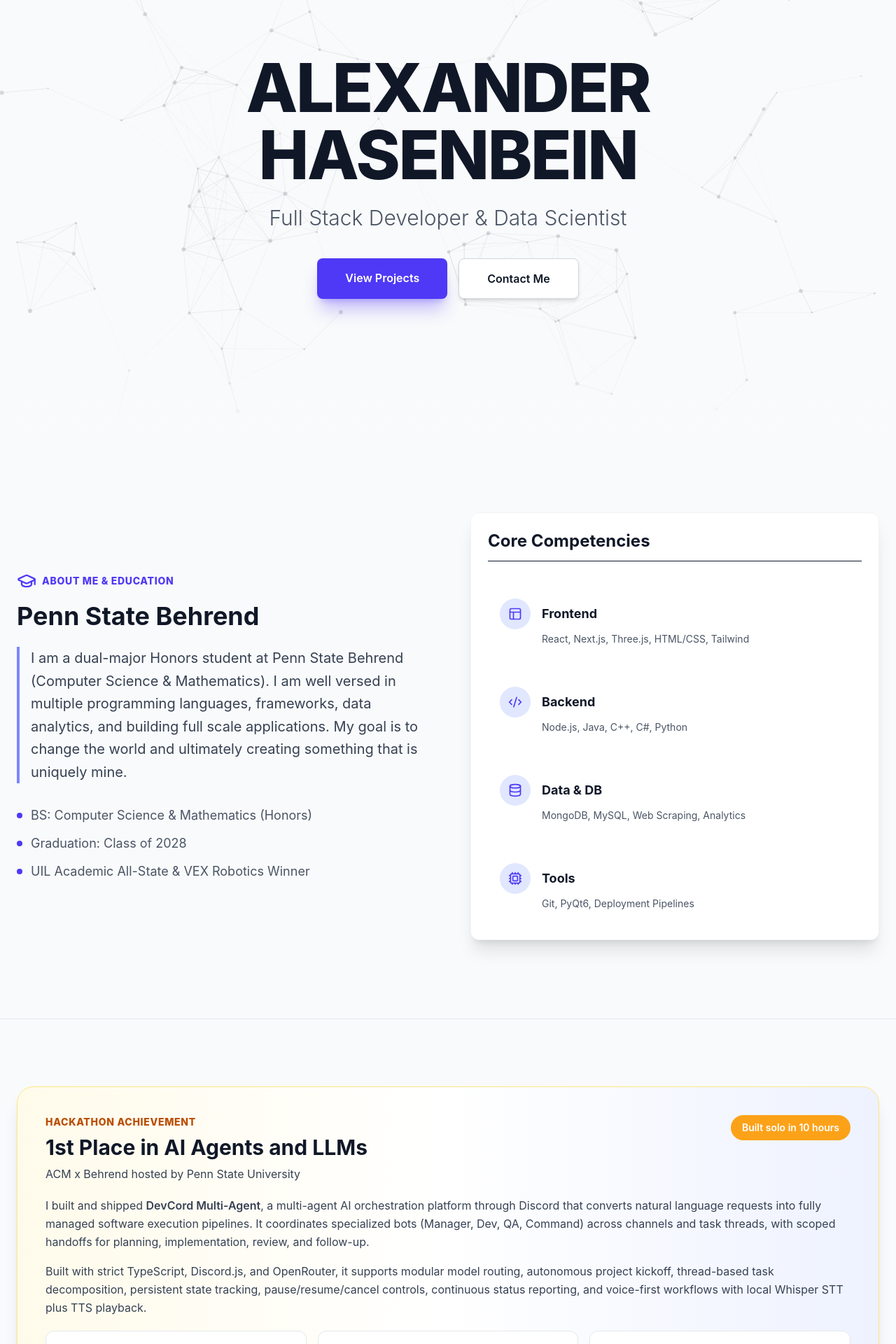
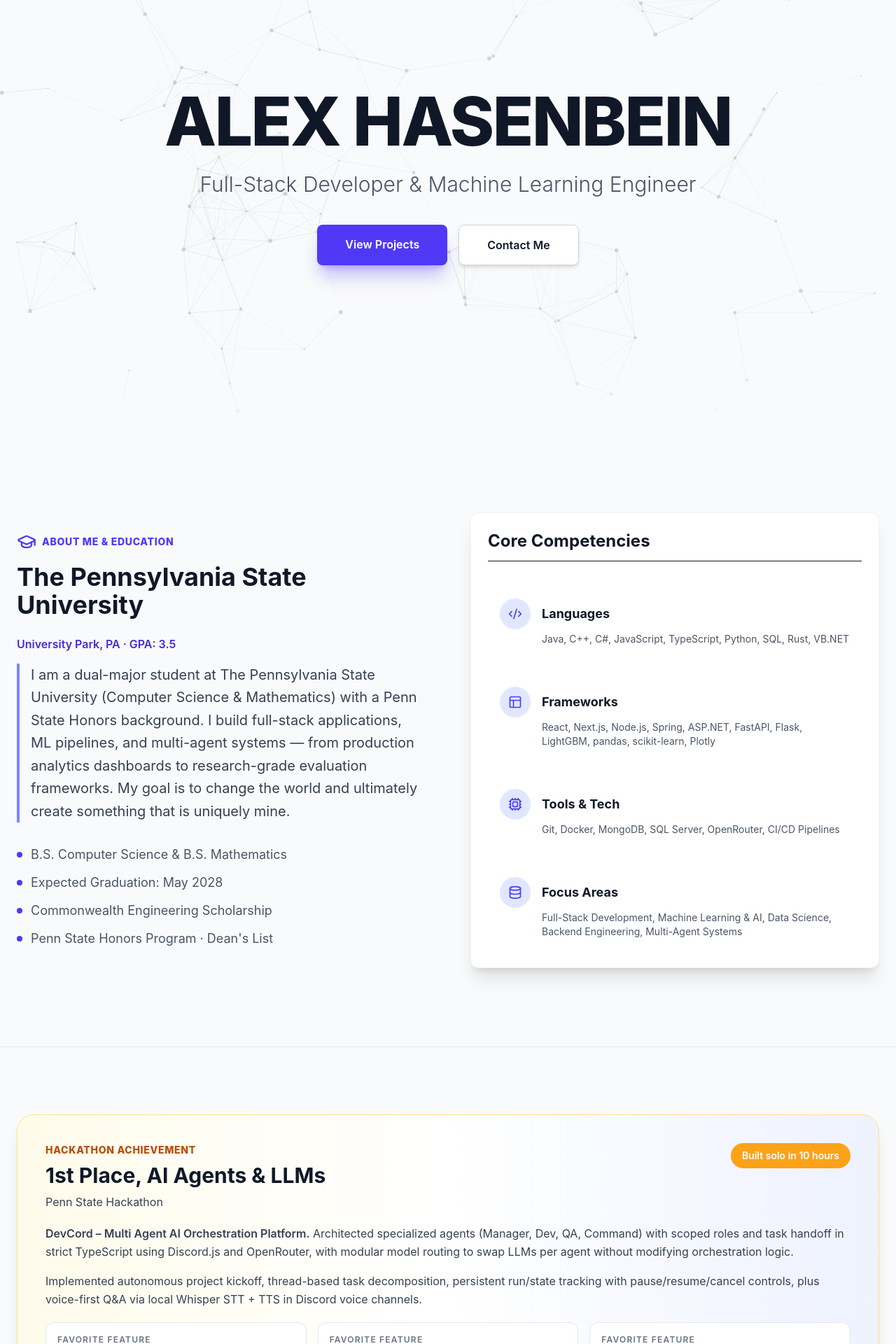
Before and after one commit to AHasenbein/portfolio, a React (Vite) app: page / in a window 1280 px wide. Shown: the part 180-2100 px from the top of the page at 70% size. Built offline with nearby package versions, Linux system fonts and the light colour scheme.

Commit message:
name change

```diff
--- a/index.html
+++ b/index.html
@@ -4,7 +4,7 @@
     <meta charset="UTF-8" />
     <link rel="icon" type="image/svg+xml" href="src/assets/article.svg" />
     <meta name="viewport" content="width=device-width, initial-scale=1.0" />
-    <title>portfolio</title>
+    <title>Alex Hasenbein</title>
   </head>
   <body>
     <div id="root"></div>
--- a/src/App.jsx
+++ b/src/App.jsx
@@ -49,19 +49,22 @@ const RESUME_PDF_LINK = resumePDF;
 
 // --- RESUME DATA POPULATION ---
 const PORTFOLIO_DATA = {
-  name: "ALEXANDER HASENBEIN",
-  title: "Full Stack Developer & Data Scientist",
-  about: "I am a dual-major Honors student at Penn State Behrend (Computer Science & Mathematics). I am well versed in multiple programming languages, frameworks, data analytics, and building full scale applications. My goal is to change the world and ultimately creating something that is uniquely mine.",
+  name: "ALEX HASENBEIN",
+  title: "Full-Stack Developer & Machine Learning Engineer",
+  about: "I am a dual-major student at The Pennsylvania State University (Computer Science & Mathematics) with a Penn State Honors background. I build full-stack applications, ML pipelines, and multi-agent systems — from production analytics dashboards to research-grade evaluation frameworks. My goal is to change the world and ultimately create something that is uniquely mine.",
 
   // Categorized skills from your resume
   skills: [
-    { category: "Frontend", icon: <Layout size={20} />, items: "React, Next.js, Three.js, HTML/CSS, Tailwind" },
-    { category: "Backend", icon: <Code2 size={20} />, items: "Node.js, Java, C++, C#, Python" },
-    { category: "Data & DB", icon: <Database size={20} />, items: "MongoDB, MySQL, Web Scraping, Analytics" },
-    { category: "Tools", icon: <Cpu size={20} />, items: "Git, PyQt6, Deployment Pipelines" },
+    { category: "Languages", icon: <Code2 size={20} />, items: "Java, C++, C#, JavaScript, TypeScript, Python, SQL, Rust, VB.NET" },
+    { category: "Frameworks", icon: <Layout size={20} />, items: "React, Next.js, Node.js, Spring, ASP.NET, FastAPI, Flask, LightGBM, pandas, scikit-learn, Plotly" },
+    { category: "Tools & Tech", icon: <Cpu size={20} />, items: "Git, Docker, MongoDB, SQL Server, OpenRouter, CI/CD Pipelines" },
+    { category: "Focus Areas", icon: <Database size={20} />, items: "Full-Stack Development, Machine Learning & AI, Data Science, Backend Engineering, Multi-Agent Systems" },
   ],
 
   email: "hasenbeinalex@gmail.com",
+  phone: "(512) 962-2736",
+  website: "https://alexhasenbein.com",
+  location: "Austin, TX",
   linkedin: "https://www.linkedin.com/in/alex-hasenbein-287b53325/",
   github: "https://github.com/AHasenbein"
 };
@@ -130,7 +133,7 @@ const ResearchSection = () => {
                     <div className="flex-1 max-w-lg">
                         <div className="flex items-center gap-3 text-indigo-400 mb-4">
                             <Microscope size={24} />
-                            <span className="font-bold tracking-widest text-sm uppercase">Behrend Honors Research</span>
+                            <span className="font-bold tracking-widest text-sm uppercase">Penn State Honors Research</span>
                         </div>
                         <h2 className="text-4xl md:text-6xl font-extrabold text-white leading-tight mb-6">
                             Hyperoptimization of Artificial Intelligence-Based <br />
@@ -256,11 +259,29 @@ const ResearchSection = () => {
 };
 
 const WorkExperienceSection = () => {
-  const responsibilities = [
+  const experiences = [
+    {
+      title: "Software Engineering and Machine Learning Intern",
+      company: "Flex",
+      location: "Austin, TX",
+      dates: "May 2026 - Present",
+      responsibilities: [
         "Built and deployed a full ML pipeline in Python (LightGBM, pandas, scikit-learn) processing 1M+ records to forecast throughput, delivering 90% accuracy and sub-30-second precision on time predictions.",
         "Engineered features from SQL Server views and optimized complex queries across production datasets of 4M+ rows, implementing parallelized chunking to eliminate tempdb exhaustion.",
-    "Designed web-based dashboards in C# (ASP.NET) with dynamic charts, tables, and filters, delivering real-time analytics for the process engineering team. Led two HQ-wide projects, overseeing version control, monitoring PRs handled, and roadmaps.",
+        "Designed web-based dashboards in C# (ASP.NET) with dynamic charts, tables, and filters, delivering real-time analytics for the process engineering team. Led two HQ-wide projects — overseeing version control, monitoring PRs handled, and roadmaps.",
         "Created data analysis apps built in Python using Plotly, Pandas, and Pydoc that reduced team-wide analysis time by 10%."
+      ]
+    },
+    {
+      title: "Undergraduate Researcher, Honors Option",
+      company: "The Pennsylvania State University",
+      location: "Erie, PA",
+      dates: "Jan 2025 – May 2025",
+      responsibilities: [
+        "Built a hyperparameter optimization framework for neural networks predicting quadratic roots, benchmarking Bayesian optimization (Optuna), random search, and multi-objective Pareto search to quantify accuracy-efficiency tradeoffs.",
+        "Built a data pipeline and full evaluation suite (MAE, RMSE, R², per-class error, inference speed) with interactive dashboards for hyperparameter analysis and trial exploration, ensuring reproducible, interpretable results."
+      ]
+    }
   ];
 
   return (
@@ -278,27 +299,34 @@ const WorkExperienceSection = () => {
           </p>
         </div>
 
-        <div className="rounded-3xl border border-indigo-100 bg-gradient-to-br from-indigo-50 via-white to-blue-50 shadow-2xl shadow-indigo-100/40 p-8 md:p-10">
+        <div className="space-y-8">
+          {experiences.map((exp, expIdx) => (
+            <div
+              key={expIdx}
+              className="rounded-3xl border border-indigo-100 bg-gradient-to-br from-indigo-50 via-white to-blue-50 shadow-2xl shadow-indigo-100/40 p-8 md:p-10"
+            >
               <div className="flex flex-col md:flex-row md:items-start md:justify-between gap-6 border-b border-indigo-100 pb-8 mb-8">
                 <div>
-              <h4 className="text-2xl md:text-3xl font-bold text-gray-900">Software Engineering and Machine Learning Intern</h4>
-              <p className="text-indigo-700 font-semibold text-lg mt-2">Flex · Process Engineering Team</p>
-              <p className="text-gray-600 mt-2">Austin, TX</p>
+                  <h4 className="text-2xl md:text-3xl font-bold text-gray-900">{exp.title}</h4>
+                  <p className="text-indigo-700 font-semibold text-lg mt-2">{exp.company}</p>
+                  <p className="text-gray-600 mt-2">{exp.location}</p>
                 </div>
                 <div className="inline-flex items-center rounded-full bg-indigo-600 text-white px-4 py-2 text-sm font-semibold self-start">
-              May 2026 - Present
+                  {exp.dates}
                 </div>
               </div>
 
               <p className="text-gray-700 font-semibold mb-4">Key contributions:</p>
-          <div className="grid md:grid-cols-2 gap-4">
-            {responsibilities.map((item, idx) => (
+              <div className={`grid gap-4 ${exp.responsibilities.length > 2 ? 'md:grid-cols-2' : 'md:grid-cols-1'}`}>
+                {exp.responsibilities.map((item, idx) => (
                   <div key={idx} className="flex items-start gap-3 rounded-xl border border-gray-100 bg-white/80 p-4 shadow-sm">
                     <span className="mt-2 h-2.5 w-2.5 rounded-full bg-indigo-600 flex-shrink-0"></span>
                     <p className="text-gray-700 text-sm leading-relaxed">{item}</p>
                   </div>
                 ))}
               </div>
+            </div>
+          ))}
         </div>
       </div>
     </section>
@@ -313,8 +341,8 @@ const HackathonSection = () => {
           <div className="flex flex-col md:flex-row md:items-start md:justify-between gap-4 mb-5">
             <div>
               <p className="text-amber-700 text-sm font-extrabold tracking-wider uppercase">Hackathon Achievement</p>
-              <h4 className="text-2xl md:text-3xl font-bold text-gray-900 mt-2">1st Place in AI Agents and LLMs</h4>
-              <p className="text-gray-700 mt-2">ACM x Behrend hosted by Penn State University</p>
+              <h4 className="text-2xl md:text-3xl font-bold text-gray-900 mt-2">1st Place, AI Agents & LLMs</h4>
+              <p className="text-gray-700 mt-2">Penn State Hackathon</p>
             </div>
             <div className="inline-flex items-center rounded-full bg-amber-500/90 text-white px-4 py-2 text-sm font-semibold self-start">
               Built solo in 10 hours
@@ -322,10 +350,10 @@ const HackathonSection = () => {
           </div>
 
           <p className="text-gray-700 leading-relaxed mb-4">
-            I built and shipped <span className="font-semibold">DevCord Multi-Agent</span>, a multi-agent AI orchestration platform through Discord that converts natural language requests into fully managed software execution pipelines. It coordinates specialized bots (Manager, Dev, QA, Command) across channels and task threads, with scoped handoffs for planning, implementation, review, and follow-up.
+            <span className="font-semibold">DevCord – Multi Agent AI Orchestration Platform.</span> Architected specialized agents (Manager, Dev, QA, Command) with scoped roles and task handoff in strict TypeScript using Discord.js and OpenRouter, with modular model routing to swap LLMs per agent without modifying orchestration logic.
           </p>
           <p className="text-gray-700 leading-relaxed mb-5">
-            Built with strict TypeScript, Discord.js, and OpenRouter, it supports modular model routing, autonomous project kickoff, thread-based task decomposition, persistent state tracking, pause/resume/cancel controls, continuous status reporting, and voice-first workflows with local Whisper STT plus TTS playback.
+            Implemented autonomous project kickoff, thread-based task decomposition, persistent run/state tracking with pause/resume/cancel controls, plus voice-first Q&A via local Whisper STT + TTS in Discord voice channels.
           </p>
 
           <div className="grid md:grid-cols-3 gap-4 mb-6">
@@ -389,7 +417,7 @@ const ResumeSection = () => {
           {/* Download Button */}
           <a
             href={RESUME_PDF_LINK}
-            download="Alexander_Hasenbein_Resume.pdf"
+            download="Alex_Hasenbein_Resume.pdf"
             className="flex items-center gap-3 px-6 py-3 bg-gray-900 text-white rounded-lg hover:bg-indigo-600 transition-all duration-300 shadow-lg hover:shadow-indigo-500/25 hover:-translate-y-1 group font-medium"
           >
             <Download size={20} className="group-hover:animate-bounce" />
@@ -412,7 +440,7 @@ const ResumeSection = () => {
                 <div className="w-3 h-3 rounded-full bg-green-400 border border-green-500/20"></div>
               </div>
               <div className="text-xs text-gray-400 font-mono flex items-center gap-2 opacity-70">
-                <FileText size={12} /> Alexander_Hasenbein_Resume.pdf (Preview)
+                <FileText size={12} /> Alex_Hasenbein_Resume.pdf (Preview)
               </div>
               <div className="w-8"></div> {/* Spacer to center text */}
             </div>
@@ -421,7 +449,7 @@ const ResumeSection = () => {
             <div className="relative bg-gray-50 overflow-hidden">
                 <img
                   src={RESUME_PREVIEW_IMAGE}
-                  alt="Alexander Hasenbein Resume"
+                  alt="Alex Hasenbein Resume"
                   className="w-full h-auto block hover:opacity-95 transition-opacity"
                 />
             </div>
@@ -506,8 +534,8 @@ const Footer = () => (
         <Terminal size={48} className="mx-auto mb-6 text-indigo-500 animate-pulse" />
         <h4 className="text-xl text-gray-200 mb-2">System Status: <span className="text-green-400">Online</span></h4>
         <div className="text-sm text-gray-600 mb-8 space-y-1">
-          <p> User: Alexander Hasenbein</p>
-          <p> Location: Austin, TX</p>
+          <p> User: Alex Hasenbein</p>
+          <p> Location: {PORTFOLIO_DATA.location}</p>
           <p> Scroll_Depth: 100%</p>
           <p> Secret_Protocol: Initiated...</p>
         </div>
@@ -523,7 +551,7 @@ const Footer = () => (
             </a>
         </div>
         <p className="text-xs text-gray-700 mt-4">
-          © {new Date().getFullYear()} Alexander Hasenbein. <br/> Built with React, Tailwind & Three.js particles.
+          © {new Date().getFullYear()} Alex Hasenbein. <br/> Built with React, Tailwind & Three.js particles.
         </p>
       </div>
     </footer>
@@ -579,14 +607,16 @@ const App = () => {
                 <GraduationCap size={28} />
                 <span className="font-extrabold tracking-wider text-sm uppercase">About Me & Education</span>
               </div>
-              <h3 className="text-4xl font-bold mb-6 text-gray-900">Penn State Behrend</h3>
+              <h3 className="text-4xl font-bold mb-6 text-gray-900">The Pennsylvania State University</h3>
+              <p className="text-indigo-700 font-semibold mb-4">University Park, PA · GPA: 3.5</p>
               <p className="text-xl text-gray-700 leading-relaxed mb-8 border-l-4 border-indigo-400 pl-4">
                 {PORTFOLIO_DATA.about}
               </p>
               <ul className="space-y-3 text-gray-600 text-lg">
-                <li className="flex items-center gap-3"><span className="w-2 h-2 bg-indigo-600 rounded-full flex-shrink-0"></span> BS: Computer Science & Mathematics (Honors)</li>
-                <li className="flex items-center gap-3"><span className="w-2 h-2 bg-indigo-600 rounded-full flex-shrink-0"></span> Graduation: Class of 2028</li>
-                <li className="flex items-center gap-3"><span className="w-2 h-2 bg-indigo-600 rounded-full flex-shrink-0"></span> UIL Academic All-State & VEX Robotics Winner</li>
+                <li className="flex items-center gap-3"><span className="w-2 h-2 bg-indigo-600 rounded-full flex-shrink-0"></span> B.S. Computer Science & B.S. Mathematics</li>
+                <li className="flex items-center gap-3"><span className="w-2 h-2 bg-indigo-600 rounded-full flex-shrink-0"></span> Expected Graduation: May 2028</li>
+                <li className="flex items-center gap-3"><span className="w-2 h-2 bg-indigo-600 rounded-full flex-shrink-0"></span> Commonwealth Engineering Scholarship</li>
+                <li className="flex items-center gap-3"><span className="w-2 h-2 bg-indigo-600 rounded-full flex-shrink-0"></span> Penn State Honors Program · Dean&apos;s List</li>
               </ul>
             </div>
 
@@ -663,10 +693,11 @@ const App = () => {
         {/* CONTACT SECTION */}
         <section id="contact" className="py-28 px-6 max-w-5xl mx-auto text-center">
           <h3 className="text-4xl md:text-5xl font-extrabold text-gray-900 mb-6">Let's Connect</h3>
-          <p className="text-xl text-gray-600 mb-12 max-w-3xl mx-auto">
-            I live over the summer in Austin, Texas and go to school in University Park, PA.
-            Whether you have a question or just want to say hi, I'll try my best to get back to you!
+          <p className="text-xl text-gray-600 mb-4 max-w-3xl mx-auto">
+            Based in Austin, TX · Studying at University Park, PA.
+            Whether you have a question or just want to say hi, I&apos;ll try my best to get back to you!
           </p>
+          <p className="text-gray-500 mb-12">{PORTFOLIO_DATA.phone}</p>
           <div className="flex flex-col sm:flex-row justify-center gap-6">
             <a href={`mailto:${PORTFOLIO_DATA.email}`} className="flex items-center justify-center gap-3 px-8 py-4 bg-indigo-600 text-white rounded-lg hover:bg-indigo-700 transition-colors shadow-xl shadow-indigo-600/30 font-semibold">
               <Mail size={20} />
--- a/src/projectsData.js
+++ b/src/projectsData.js
@@ -22,16 +22,16 @@ const PROJECTS_DATA = [
     tech: "Next.js, React, Three.js, Node.js",
     image: particlesImg,
     link: "https://particlesv1.netlify.app/",
-    description: "Particlesv1 (Particles Interlinked) I created Particles Interlinked, an interactive web simulation. This project allows users to visualize and manipulate complex particle systems, demonstrating my capabilities in front-end development and computational visualization."
+    description: "Developed a real-time particle simulation system using Three.js with WebGL rendering, applying physics concepts such as particle interactions, gravitational attraction, and collision detection implemented efficiently in JavaScript. Integrated performance monitoring and leveraged WebGL for hardware-accelerated graphics, increasing FPS by 22% consistently. Switched from a 2D to a 3D library to make graphics more dynamic while optimizing for faster rendering than the 2D approach."
   },
   {
     id: 3,
-    title: "Bowie Forum",
-    tech: "React, MongoDB, Modern Deployment",
+    title: "BowieForum",
+    tech: "React, MongoDB, SQL, Node.js",
     // 2. Use the imported variable, not a string
     image: bowieImg,
     link: "https://bowieforum.com/",
-    description: "Bowie Forum, Lead Developer and Database Manager As the Lead Developer and Database Manager for Bowie Forum, I designed and deployed a complete student forum platform. I was responsible for the full stack, managing both the frontend UI and the backend infrastructure, which I built using React, MongoDB, and modern deployment tools to ensure scalability and reliability. I successfully increased user activity on the site by an astounding 3000% in just three months."
+    description: "Designed and deployed a student forum platform with 150+ users. Utilized optimized SQL queries to reduce server load and pagination to efficiently load posts, cutting strain on both client and server while keeping low latency. Developed the React frontend, Node.js backend, and integrated a SQL database hosted in MongoDB."
   },
   // {
   //   id: 4,
```
Lines whose indentation alone changed are shown as unchanged.
